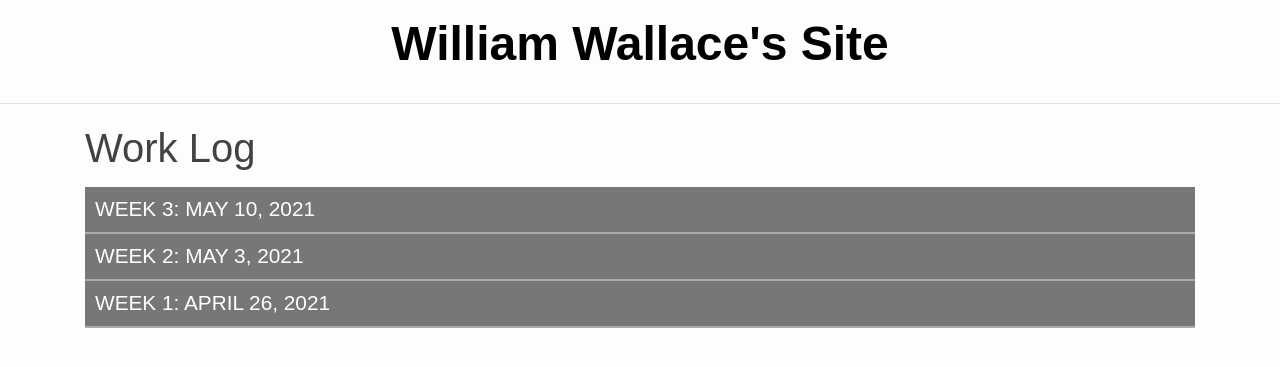
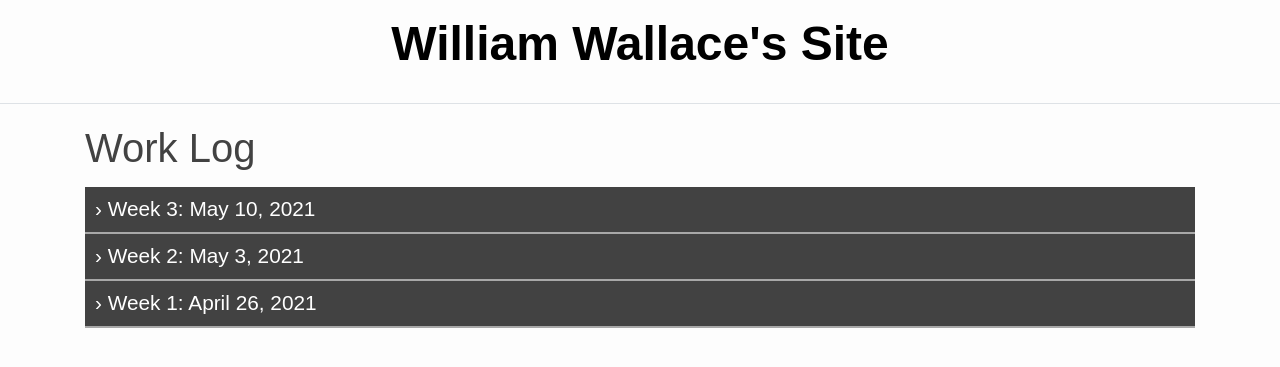
Before and after one commit to masterqwerty/masterqwerty.github.io, a Jekyll site: the page built from _pages/log.md, in a window 1280 px wide. Shown: the top 367 px of the page. Built offline with Jekyll 4.4.1, drawn with Linux system fonts in a browser that asks for light colours.

Commit message:
Made css more sassy, then made UI better for UX.

```diff
--- a/css/main.scss
+++ b/css/main.scss
@@ -283,14 +283,11 @@ $sidebar-hover-color: $secondary-color1;
     min-width: 100vw;
   }
 
-
-
 h1 {
     padding-top: 20px;
 }
 
 h3 {
-    text-transform: uppercase;
     color: gray;
     font-size: 1.3rem;
     margin-top: 50px;
@@ -314,22 +311,48 @@ strong {
 
 h3.collapsible {
     color: white;
-    background-color: #777;
+    background-color: $grey-color;
     margin-bottom: 0;
     margin-top: 0;
     padding: 10px;
+    border-bottom: 2px solid $grey-color-light;
+
+    &.active {
+        border-bottom: none;
+
+        &::before {
+            content: "⌄ "
+        }
+    }
+
+    &::before {
+        content: "› "
+    }
 }
 
 h5.collapsible {
-    background-color: #aaa;
+    background-color: $grey-color-light;
     margin-top: 0;
     margin-bottom: 0;
     padding: 10px;
+    border-bottom: 2px solid $grey-color;
+    color: $grey-color-dark;
+
+    &::before {
+        content: "› "
+    }
+
+    &.active::before {
+        content: "⌄ "
+    }
 }
 
 .content, .sub-content {
     overflow: hidden;
     max-height: 0;
     transition: max-height 0.5s ease-out;
-    border: #aaa 1px solid;
 }
+
+.sub-content {
+    border: #aaa 0 2px 2px solid;
+}
```
Also changed, not shown: _pages/log.md (+1 -0 lines).
